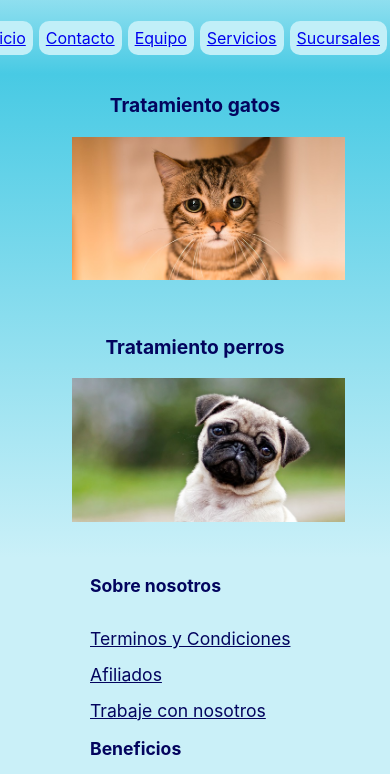
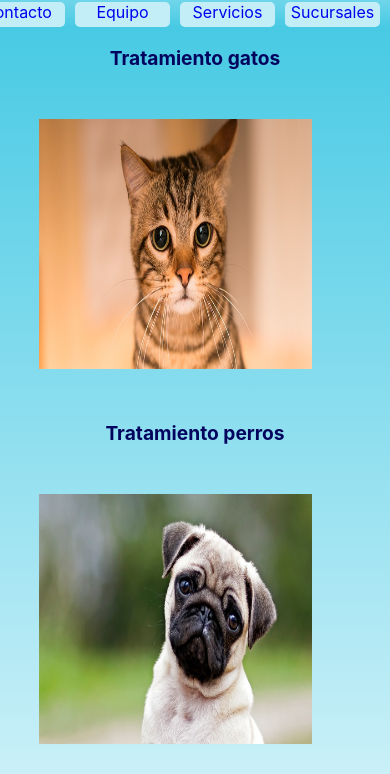
Before and after one commit to RodoMonC/ProyectoFinal, a plain HTML site: page vistas/servicios.html in a window 390 px wide. Shown: the part 62-836 px from the top of the page. Drawn offline with Linux system fonts and the light colour scheme.

Commit message:
Cambio al menu para que sea con grid, cambio al decorado del footer y menu, agregadas transiciones al footer y menu, agregada animacion a las imagenes de servicio

```diff
--- a/css/estilo.css
+++ b/css/estilo.css
@@ -27,17 +27,32 @@
 }
 
 .header__lista{
-    list-style: none;
-    display: flex;
-    flex-direction: row;
-    justify-content: right;
+    display: grid;
+    grid-template-columns: auto auto auto auto auto;
+    justify-content: end;
 }
-.header__titulo--li{
-    border-style: solid;
-    padding: 7px;
+.header__titulo--items{
     color:#03045e;
     font-family: -apple-system, BlinkMacSystemFont, 'Segoe UI', Roboto, Oxygen, Ubuntu, Cantarell, 'Open Sans', 'Helvetica Neue', sans-serif;
+    border-style: none;
+    border-radius: 5px;
+    background-color: #c3eef8;
+    text-align: center;
+    margin-right: 10px;
+    height: 25px;
+    width: 95px;
+    filter: grayscale(0%);
+}
 
+.links__sindecorar{
+    text-decoration: none;
+}
+
+.header__titulo--items:hover{
+    -webkit-transition: 0.2s;
+    -moz-transition: 0.2s;
+    transition: all 0.2s;
+    background-color: #a6a7a8;
 }
 
 .main__background{
@@ -49,6 +64,7 @@
 
 .main__div{
     position: relative;
+    display: grid;
     justify-content: center;
     width: 100%;
     padding-top: 10px;
@@ -65,6 +81,8 @@
 .main__div--a{
     display: flex;
     justify-content: center;
+    width: 560px;
+    height: 315px;
 }
 .main__div--video{
     justify-content: center;
@@ -171,14 +189,10 @@
 
 
 .servicio__main--div{
-    display: flex;
-    flex-direction: column;
+    display: grid;
+    grid-template-columns: auto;
     justify-content: center;
-    position: relative;
-    align-items: center;
-    padding-bottom: 2rem;
-    width: 70%;
-    margin-left: 15%;
+    height: 375px;
 
 }
 .servicio__main--p{
@@ -190,9 +204,37 @@
 }
 
 .servicio__main--imagenes{
-    width: 100%;
-    height: 100%;
+    width: 500px;
+    height: 250px;
+    padding-top: 10px;
+    padding-bottom: 10px;
 }
+
+.scale-up-center:hover {
+	-webkit-animation: scale-up-center 0.4s cubic-bezier(0.390, 0.575, 0.565, 1.200) both;
+	        animation: scale-up-center 0.4s cubic-bezier(0.390, 0.575, 0.565, 1.200) both;
+}
+@-webkit-keyframes scale-up-center {
+    0% {
+      -webkit-transform: scale(1);
+              transform: scale(1);
+    }
+    100% {
+      -webkit-transform: scale(1.2);
+              transform: scale(1.2);
+    }
+  }
+  @keyframes scale-up-center {
+    0% {
+      -webkit-transform: scale(1);
+              transform: scale(1);
+    }
+    100% {
+      -webkit-transform: scale(1.2);
+              transform: scale(1.2);
+    }
+  }
+
 
 .sucursales__background{
     display: flex;
@@ -259,7 +301,17 @@
     color: #03045e;
     font-size: 110%;
     padding-top: 7%;
+    text-decoration: none;
 }
+
+.footer__items2{
+    font-family: -apple-system, BlinkMacSystemFont, 'Segoe UI', Roboto, Oxygen, Ubuntu, Cantarell, 'Open Sans', 'Helvetica Neue', sans-serif;
+    color: #03045e;
+    font-size: 110%;
+    padding-top: 7%;
+    text-decoration: none;
+}
+
 .footer__items--redes{
     width: 25px;
     height: 25px;
@@ -269,6 +321,23 @@
 .footer__logo{
     height: 25px;
     width: 25px;
+}
+
+.footer__items:after{
+      background: none repeat scroll 0 0 transparent;
+      bottom: 0;
+      content: "";
+      display: block;
+      height: 2px;
+      left: 0%;
+      position: relative;
+      background: rgb(8, 8, 8);
+      transition: width 0.7s ease 0s, left 0.7s ease 0s;
+      width: 0;
+}
+.footer__items:hover::after{
+    width: 100%;
+    left: 0;
 }
 
 @media screen and (max-width: 1024px) {
@@ -390,9 +459,8 @@
     .servicio__main--imagenes{
         position: relative;
         justify-content: center;
-        width: 100%;
-        height: 100%;
-        padding-left: 5%;
+        width: 70%;
+        padding-left: 10%;
 
     }
     .sucursales_titulo{
--- a/vistas/servicios.html
+++ b/vistas/servicios.html
@@ -12,24 +12,24 @@
         <nav>
           <div class="header__background">
             <h1 class="header__titulo"><img src="../img/logo.png" alt="" class="header__logo">Veterinaria Tu Amigo</h1>
-            <ul class="header__lista">
-                <li class="header__titulo--li"><a href="../index.html">Inicio</a></li>
-                <li class="header__titulo--li"><a href="./contacto.html">Contacto</a></li>
-                <li class="header__titulo--li"><a href="./equipo.html">Equipo</a></li>
-                <li class="header__titulo--li"><a href="./servicios.html">Servicios</a></li>
-                <li class="header__titulo--li"><a href="./sucursales.html">Sucursales</a></li>
-            </ul>
+            <div class="header__lista">
+                <div class="header__titulo--items"><a href="../index.html" class="links__sindecorar">Inicio</a></div>
+                <div class="header__titulo--items"><a href="./contacto.html" class="links__sindecorar">Contacto</a></div>
+                <div class="header__titulo--items"><a href="./equipo.html" class="links__sindecorar">Equipo</a></div>
+                <div class="header__titulo--items"><a href="./servicios.html" class="links__sindecorar">Servicios</a></div>
+                <div class="header__titulo--items"><a href="./sucursales.html" class="links__sindecorar">Sucursales</a></div>
+            </div>
           </div>
         </nav>
 </header>
 <main class="main__background">
      <div class="servicio__main--div">
-        <p class="servicio__main--p">Tratamiento gatos</p>
-        <a href="./servicios.html"><img src="../img/Serviciogato.jpg" alt="Tratamiento gatos" class="servicio__main--imagenes"></a>
+        <p class="servicio__main--p ">Tratamiento gatos</p>
+        <a href="./servicios.html"><img src="../img/Serviciogato.jpg" alt="Tratamiento gatos" class="servicio__main--imagenes scale-up-center"></a>
      </div>
      <div class="servicio__main--div">
         <p class="servicio__main--p">Tratamiento perros</p>
-        <a href="./servicios.html"><img src="../img/servicioperro.jpg" alt="Tratamiento perros" class="servicio__main--imagenes"></a>
+        <a href="./servicios.html"><img src="../img/servicioperro.jpg" alt="Tratamiento perros" class="servicio__main--imagenes scale-up-center"></a>
      </div>
 </main>
 <footer class="footer__background">
@@ -48,7 +48,7 @@
         </div>
         <div class="footer__lista--div">
             <p class="footer__titulos">Redes sociales</p>
-            <div class="footer__items">
+            <div class="footer__items2">
                 <a href="https://es-la.facebook.com/"><img src="https://cdn-icons-png.flaticon.com/128/1384/1384005.png" alt="facebook" class="footer__items--redes"></a>
                 <a href="https://web.whatsapp.com/"><img src="https://image.flaticon.com/icons/png/128/1051/1051323.png" alt="whatsapp" class="footer__items--redes"></a>
                 <a href="https://www.instagram.com/?hl=es-la"><img src="https://cdn-icons-png.flaticon.com/128/1362/1362857.png" alt="instagram" class="footer__items--redes"></a>
```
Also changed, not shown: index.html (+8 -8 lines), vistas/contacto.html (+8 -8 lines), vistas/equipo.html (+8 -8 lines), vistas/sucursales.html (+8 -8 lines).
